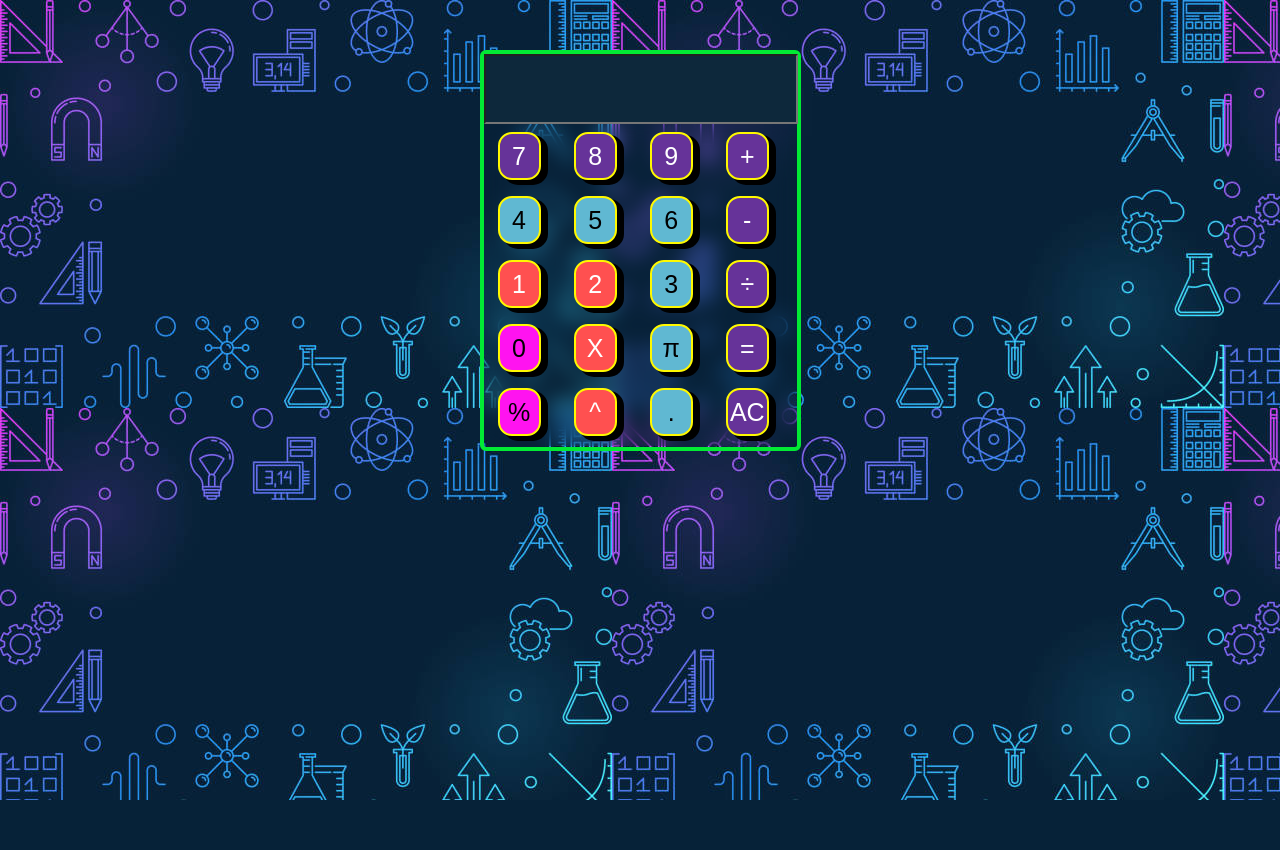
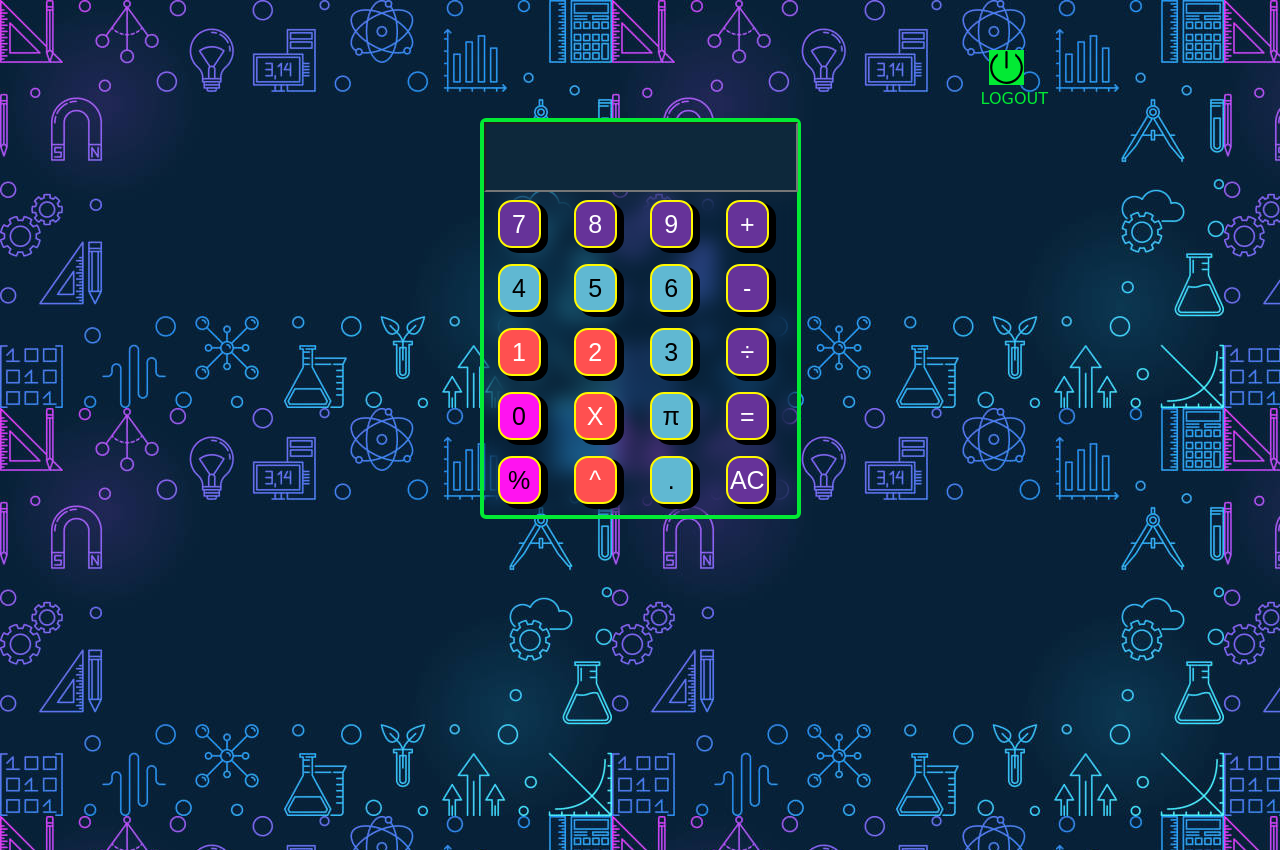
Before and after one commit to skrijwan100/LoginPortal, a Flask app: page /calculator in a window 1280 px wide. Before the commit the page ends 800 px from the top, so only its background shows below. Run offline with Flask 3, Linux system fonts and the light colour scheme; some libraries are stand-ins or nearby versions; some web fonts are replaced.

Commit message:
add logout button

```diff
--- a/static/calculatorstyle.css
+++ b/static/calculatorstyle.css
@@ -4,13 +4,35 @@
 }
 body{
     overflow: hidden;
+    height: 100vh;
     display: flex;
    align-items:center;
-   justify-content: center;
+
+   flex-direction: column;
+
    margin-top: 50px;
    font-family: "Playwrite DE Grund", cursive;
    background-color: rgb(199, 241, 247);
    background-image: url('bg.jpg');
+
+}
+img{
+    height: 35px;
+    background-color: #02ea34;
+}
+img:active{
+    background-color: #92e9a5;
+}
+a{
+    text-decoration: none;
+    color: #02ea34;
+}
+nav{
+    cursor: pointer;
+    width: 60vw;
+    text-align: end;
+    margin-bottom: 10px;
+    color: #02ea34;
 
 }
 .cantainar{
--- a/static/style.css
+++ b/static/style.css
@@ -138,3 +138,7 @@ input::placeholder{
 .login{
     margin-top: 10px;
 }
+button:active{
+    background-color: rgb(105, 187, 238);
+
+}
--- a/templates/calculator.html
+++ b/templates/calculator.html
@@ -8,14 +8,19 @@
     <link rel="preconnect" href="https://fonts.googleapis.com">
     <link rel="shortcut icon" href="static/Login_portal_logo.jpeg" type="image/x-icon">
     <link rel="preconnect" href="https://fonts.gstatic.com" crossorigin>
-<link href="https://fonts.googleapis.com/css2?family=Playwrite+DE+Grund:wght@100..400&display=swap" rel="stylesheet">
+    <link href="https://fonts.googleapis.com/css2?family=Playwrite+DE+Grund:wght@100..400&display=swap"
+        rel="stylesheet">
     <link rel="stylesheet" href="static/calculatorstyle.css">
 </head>
 
 <body>
+    <nav>
+        <a href="/"><img src="static/logout-8.svg"  alt=""><p color="red" style="margin-right: -24px;">LOGOUT</p></a>
+
+    </nav>
+    <div class="set">
         <div class="cantainar">
-
-        <input  id="user" type="text">
+            <input id="user" type="text">
 
             <div id="valuein">
                 <button class="btn" id="btn1">7</button>
@@ -40,9 +45,15 @@
                 <button class="btn" id="btn15">AC</button>
 
             </div>
+
+
+
         </div>
+    </div>
+
 
 </body>
 <script src="static/cal_js.js"></script>
+<script src="https://cdn.lordicon.com/lordicon.js"></script>
 
 </html>
```
Also changed, not shown: static/logout-8.svg (added). Lines whose indentation alone changed are shown as unchanged.
